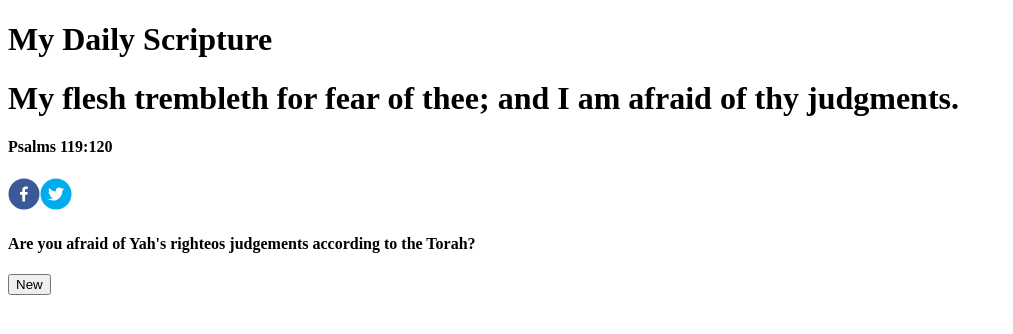
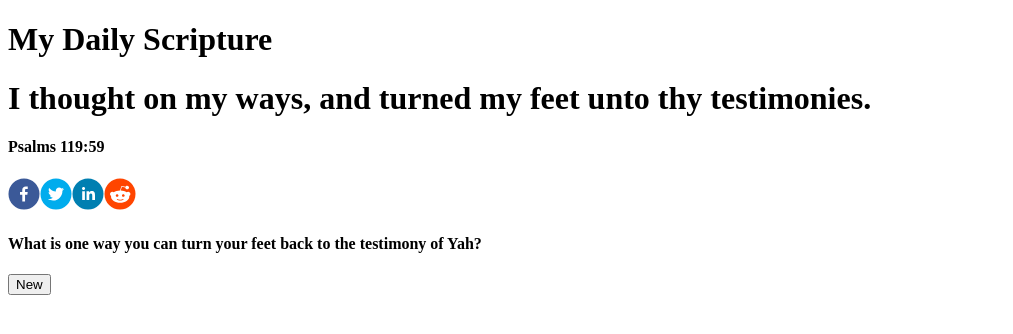
Before and after one commit to rhomanjames/daily-scripture-generator, a Next.js app: page / in a window 1280 px wide. Shown: the top 334 px of the page, without its empty margins (0-1013 px from the left). Built offline with nearby package versions, Linux system fonts and the light colour scheme.

Commit message:
reddit and linkedin share added

```diff
--- a/components/Header.js
+++ b/components/Header.js
@@ -4,7 +4,7 @@ function Header() {
     return (
         <div className="top-0 absolute bg-white w-full text-center shadow-md font-bold ">
             {/*Logo*/}
-            <h1 className="my-4 text-lg">My Daily Scripture</h1>
+            <h1 className="my-4 text-black text-lg">My Daily Scripture</h1>
         </div>
     )
 }
--- a/components/NewScript.js
+++ b/components/NewScript.js
@@ -1,6 +1,6 @@
 import React from 'react'
-import {TwitterIcon, FacebookIcon} from "react-share"
-import {TwitterShareButton, FacebookShareButton} from "react-share"
+import {TwitterIcon, FacebookIcon, LinkedinIcon, RedditIcon} from "react-share"
+import {TwitterShareButton, FacebookShareButton, LinkedinShareButton, RedditShareButton, FacebookShareCount} from "react-share"
 
 
 
@@ -38,7 +38,7 @@ function NewScript() {
                         },
                         {"name": "I thought on my ways, and turned my feet unto thy testimonies.",
                         "chapter": "Psalms 119:59",
-                        "action": "What is one way you can turn your feet back to the testimonie of Yah?.",
+                        "action": "What is one way you can turn your feet back to the testimonies of Yah?",
                         },
                         {"name": "I made haste, and delayed not to keep thy commandments.",
                         "chapter": "Psalms 119:60",
@@ -54,11 +54,11 @@ function NewScript() {
                         },
                         {"name": "My flesh trembleth for fear of thee; and I am afraid of thy judgments.",
                         "chapter": "Psalms 119:120",
-                        "action": "Are you afraid of Yah's righteos judgements according to the Torah?",
+                        "action": "Are you afraid of Yah's righteous judgements according to the Torah?",
                         },
                         {"name": "I thought on my ways, and turned my feet unto thy testimonies.",
                         "chapter": "Psalms 119:59",
-                        "action": "What is one way you can turn your feet back to the testimonie of Yah?.",
+                        "action": "What is one way you can turn your feet back to the testimony of Yah?",
                         },
                         {"name": "I hate and abhor lying: but thy law do I love.",
                         "chapter": "Psalms 119:163",
@@ -78,7 +78,7 @@ function NewScript() {
                         },
                         {"name": "For where envying and strife is, there is confusion and every evil work.",
                         "chapter": "James 3:16",
-                        "action": "How can you eliminate envying and strify in your life?",
+                        "action": "How can you eliminate envying and strife in your life?",
                         },
                         {"name": "Submit yourselves therefore to Elohim. Resist the devil, and he will flee from you.",
                         "chapter": "James 4:7",
@@ -90,12 +90,20 @@ function NewScript() {
                         },
                         {"name": "I thought on my ways, and turned my feet unto thy testimonies.",
                         "chapter": "Psalms 119:59",
-                        "action": "What is one way you can turn your feet back to the testimonie of Yah?.",
+                        "action": "What is one way you can turn your feet back to the testimonies of Yah?",
                         },
                         {"name": "Therefore to him that knoweth to do good, and doeth it not, to him it is sin.",
                         "chapter": "James 4:17",
                         "action": "Familiarize yourself with Leviticus and Deuteronomy to become more aware of Yah's laws.",
-                        },]
+                        },
+                        {"name": "Then Yahushua said unto them, 'Yet a little while is the light with you. Walk while ye have the light, lest, darkness come upon you; for he that walks in darkness knows not where he goes'",
+                        "chapter": "John 12:35",
+                        "action": "We know that the commandments are a lamp, and the Torah (Law) is the light. Let's let those guide us in darkness.",
+                        },
+                        {"name": "For Yahuah your Elohim is he that goes with you, to fight for you against your enemies, to save you.",
+                        "chapter": "Deuteronomy 20:4",
+                        "action": "Remember that Yah is with you, if you keep his commandments. Trust that he will fight your battles for you.",
+                        }]
 
                         let num = Math.floor(Math.random() * scripts.length)
         return (
@@ -112,6 +120,7 @@ function NewScript() {
                 quote={scripts[num].name + " (" + scripts[num].chapter + ")" + " | " + scripts[num].action}
                 title="My Daily Scriptures"
                 className="Demo__some-network__share-button">
+                    <FacebookShareCount url="https://yahdaily.vercel.app/" />
                     <FacebookIcon
                     size={32}
                     round />
@@ -123,10 +132,29 @@ function NewScript() {
                     size={32}
                     round />
                 </TwitterShareButton>
+                <LinkedinShareButton
+                url="https://yahdaily.vercel.app/"
+                summary={scripts[num].name}
+                source="Daily Scripture Generator"
+                className="Demo__some-network__share-button">
+                    <LinkedinIcon
+                    size={32}
+                    round />
+                </LinkedinShareButton>
+                <RedditShareButton
+                url="https://yahdaily.vercel.app/"
+                summary={scripts[num].name}
+                source="Daily Scripture Generator"
+                className="Demo__some-network__share-button">
+                    <RedditIcon
+                    size={32}
+                    round />
+                </RedditShareButton>
             </div>
+
             {/*Action*/}
-            <div className="w-3/4 md:w-1/2 justify-center text-sm rounded-lg bg-blue-50 mt-4 shadow-inner hover:border-blue-300 transition border-2 border-transparent flex p-2 flex-col text-center">
-                <h4 className=" justify-center italic px-8" id="action">{scripts[num].action}</h4>
+            <div className="w-full md:w-3/4 justify-center text-sm rounded-lg bg-blue-50 mt-4 shadow-inner hover:border-blue-300 transition border-2 border-transparent flex p-2 flex-col text-center">
+                <h4 className=" justify-center italic px-2 md:px-8" id="action">{scripts[num].action}</h4>
             </div>
         </div>
     )}
```
